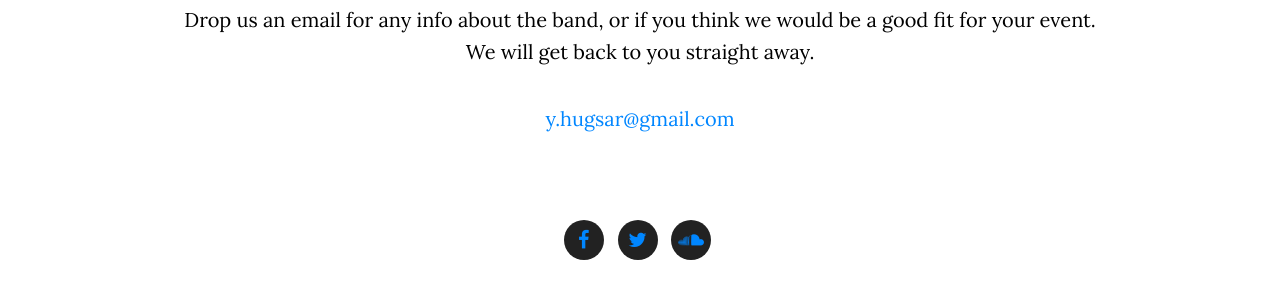
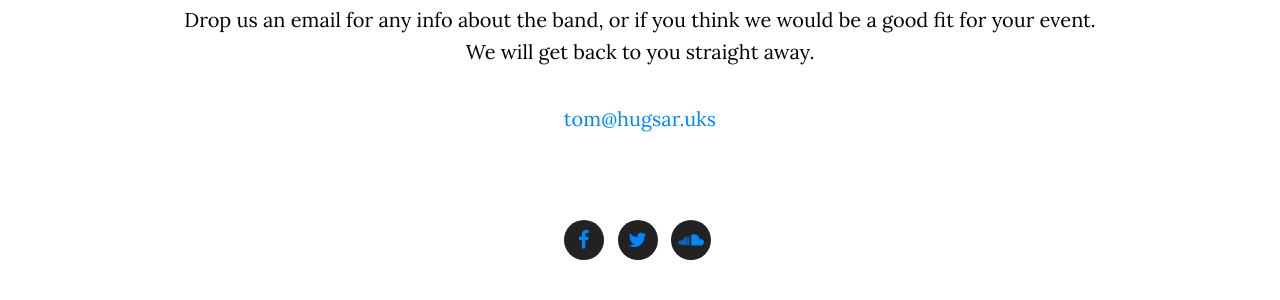
Before and after one commit to Joegrundman/hugsar, a Jekyll site: the page built from index.html, in a window 1280 px wide and 900 px high, scrolled down 3208 px. Shown: the part 240-540 px from the top of the window. Built offline with Jekyll 4.4.1, drawn with Linux system fonts in a browser that asks for light colours; nearby versions of some CDN libraries; comment, search, counter and statistics services are not loaded.

Commit message:
changed email

```diff
--- a/_config.yml
+++ b/_config.yml
@@ -132,7 +132,7 @@ timeline-img: "/img/timeline/hugsar-vocals.png"
 # Contact #
 ###########
 
-email: "y.hugsar@gmail.com"
+email: "tom@hugsar.uks"
 
 ################
 # Author Blurb #
@@ -153,7 +153,7 @@ social:
   - title: "facebook"
     url: "https://www.facebook.com/hugsarmusic/"
   - title: "twitter"
-    url: "https://twitter.com/"
+    url: "https://twitter.com/HUGSAR"
   - title: "soundcloud"
     url: "https://soundcloud.com/hugsar"
   # - title: "github"
```
